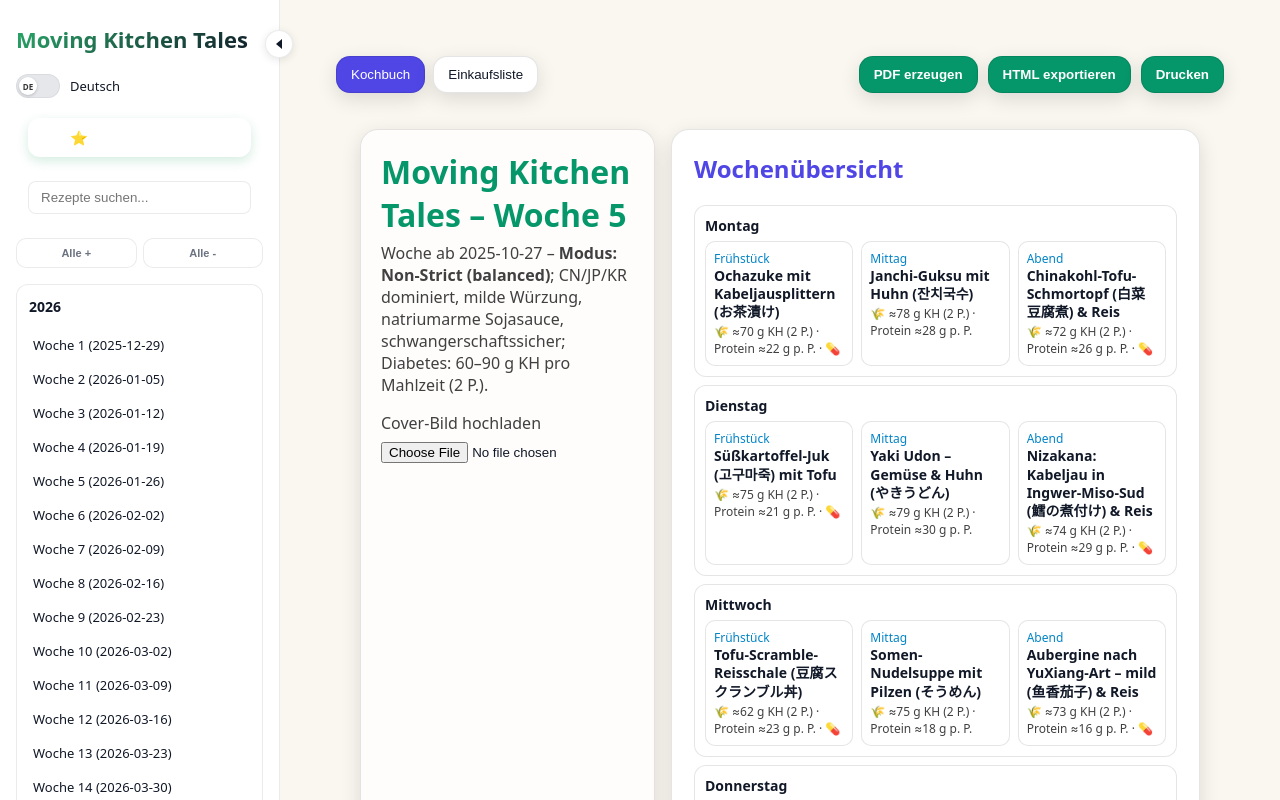
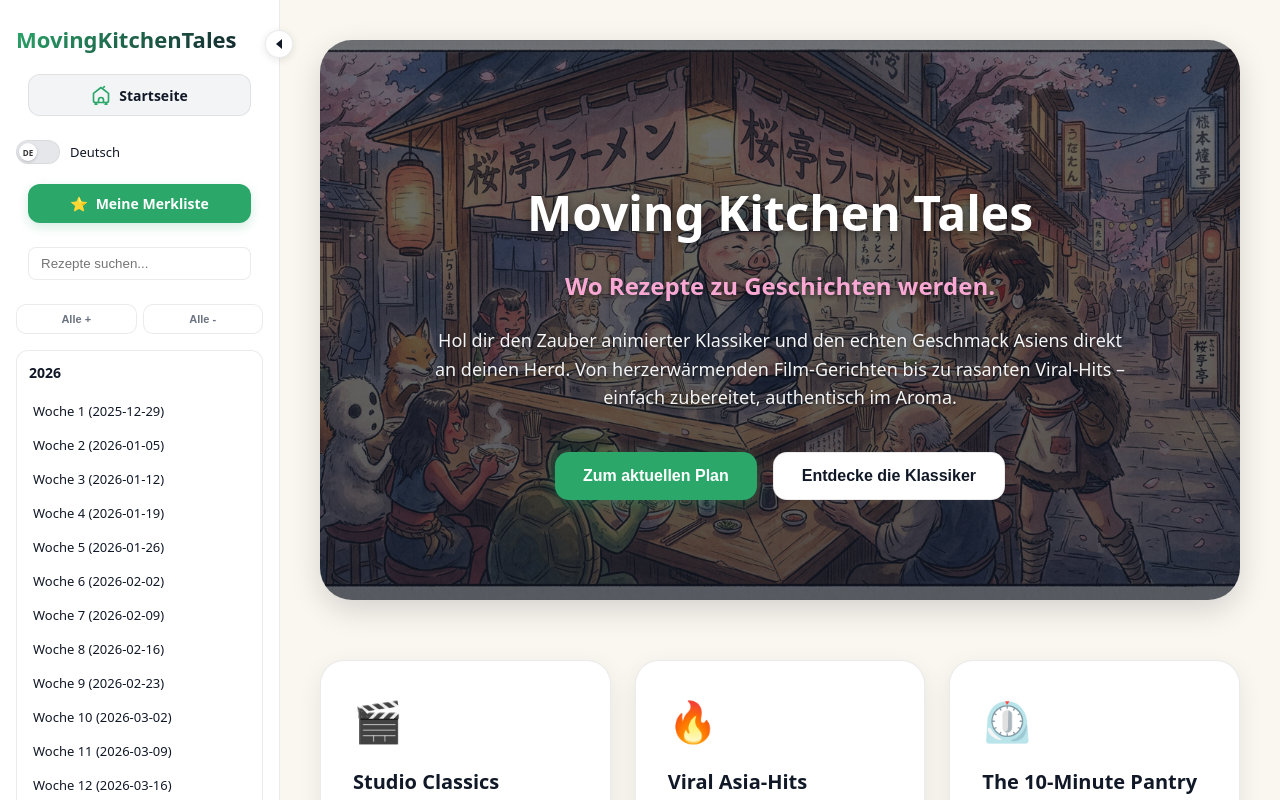
Before and after one commit to aeon022/ghibli-kitchen-viewer, a React (Vite) app: page / in a window 1280 px wide. Before the commit this address led to /#/plan/woche-5-2025-10-27. Shown: the top 800 px of the page. Built offline with nearby package versions, Linux system fonts and the light colour scheme.

Commit message:
fix: ensure sidebar buttons are visible with explicit background colors

```diff
--- a/src/App.tsx
+++ b/src/App.tsx
@@ -226,10 +226,27 @@ function Sidebar({ plans, collapsed, setCollapsed }: { plans: PlanRecord[], coll
 
       {/* Titel mit Span für Ausblenden */}
       <div className="brand">
-        Moving Kitchen<span className="brand-suffix"> Tales</span>
+        MovingKitchenTales
       </div>
 
       <div className="sidebar-content-scroll">
+        <div className="sidebar-nav-item" style={{ padding: "0 12px 12px" }}>
+          <Link
+            to="/"
+            onClick={handleLinkClick}
+            className="sidebar-home-btn"
+          >
+            <svg width="20" height="20" viewBox="0 0 24 24" fill="none" stroke="currentColor" strokeWidth="2" strokeLinecap="round" strokeLinejoin="round" style={{ color: "var(--accent)" }}>
+              <path d="M3 10l9-7 9 7v9a2 2 0 0 1-2 2H5a2 2 0 0 1-2-2z" />
+              <path d="M9 21v-3a3 3 0 0 1 6 0v3" />
+              <path d="M6 21l-1 2h2" />
+              <path d="M18 21l1 2h-2" />
+              <path d="M15 3l1-1" />
+            </svg>
+            <span className="sidebar-nav-text">{lang === "de" ? "Startseite" : "首页"}</span>
+          </Link>
+        </div>
+
         <div className="sidebar-top">
           <div className="lang-switch-container">
             <div
@@ -251,20 +268,7 @@ function Sidebar({ plans, collapsed, setCollapsed }: { plans: PlanRecord[], coll
           <Link
             to="/bookmarks"
             onClick={handleLinkClick}
-            style={{
-              display: "flex",
-              alignItems: "center",
-              justifyContent: "center",
-              gap: 8,
-              padding: "10px",
-              background: "var(--accent-2)",
-              color: "#fff",
-              borderRadius: "12px",
-              textDecoration: "none",
-              fontWeight: 600,
-              fontSize: 14,
-              boxShadow: "0 4px 12px rgba(42,167,105,0.2)"
-            }}
+            className="sidebar-bookmark-btn"
           >
             <span>⭐</span> <span className="sidebar-nav-text">{lang === "de" ? "Meine Merkliste" : "我的收藏"}</span>
           </Link>
@@ -465,6 +469,86 @@ function BookmarkPage({ plans }: { plans: PlanRecord[] }) {
   );
 }
 
+function HomePage({ plans }: { plans: PlanRecord[] }) {
+  const { lang } = useLang();
+  const navigate = useNavigate();
+  const currentPlan = useMemo(() => pickCurrent(plans, lang), [plans, lang]);
+
+  return (
+    <div className="home-page">
+      {/* Hero Section */}
+      <section className="hero">
+        <div className="hero-content">
+          <h1 className="hero-title">Moving Kitchen Tales</h1>
+          <p className="hero-subtitle">Wo Rezepte zu Geschichten werden.</p>
+          <p className="hero-text">
+            Hol dir den Zauber animierter Klassiker und den echten Geschmack Asiens direkt an deinen Herd.
+            Von herzerwärmenden Film-Gerichten bis zu rasanten Viral-Hits – einfach zubereitet, authentisch im Aroma.
+          </p>
+          <div className="hero-btns">
+            {currentPlan && (
+              <button
+                className="btn-primary"
+                onClick={() => navigate(`/plan/${currentPlan.slug}?lang=${lang}`)}
+              >
+                Zum aktuellen Plan
+              </button>
+            )}
+            <button
+              className="btn-secondary"
+              onClick={() => {
+                const classics = plans.find(p => p.meta.title?.includes("Woche 1") && p.lang === lang);
+                if (classics) navigate(`/plan/${classics.slug}?lang=${lang}`);
+              }}
+            >
+              Entdecke die Klassiker
+            </button>
+          </div>
+        </div>
+      </section>
+
+      {/* Categories */}
+      <section className="categories">
+        <div className="cat-card">
+          <div className="cat-icon">🎬</div>
+          <h3>Studio Classics</h3>
+          <p>Direkt von der Leinwand auf deinen Teller. Erlebe die ikonischen Mahlzeiten, die Kindheitserinnerungen wecken.</p>
+        </div>
+        <div className="cat-card">
+          <div className="cat-icon">🔥</div>
+          <h3>Viral Asia-Hits</h3>
+          <p>Die Trends, die das Netz erobern. Modern, unkompliziert und in wenigen Minuten fertig.</p>
+        </div>
+        <div className="cat-card">
+          <div className="cat-icon">⏲️</div>
+          <h3>The 10-Minute Pantry</h3>
+          <p>Wenn die Zeit knapp ist, aber der Anspruch hoch bleibt. Schnelle asiatische Hausmannskost für jeden Tag.</p>
+        </div>
+      </section>
+
+      {/* About Section */}
+      <section className="about-section">
+        <div className="about-content">
+          <p className="quote">
+            "Essen ist in unseren liebsten Filmen oft mehr als nur Nahrung – es ist Trost, Abenteuer und Gemeinschaft."
+          </p>
+          <p>
+            <strong>Moving Kitchen Tales</strong> ist eine Sammlung für alle, die diese besondere Atmosphäre in den eigenen vier Wänden nachempfinden wollen.
+            Wir konzentrieren uns auf das Wesentliche: frische Zutaten, einfache Handgriffe und Gerichte, die Seele und Geist guttun.
+          </p>
+          <div className="teaser">
+            Bereit für deine eigene kulinarische Reise? Such dir ein Kapitel aus und fang an zu kochen.
+          </div>
+        </div>
+      </section>
+
+      <footer className="home-footer">
+        <p><em>"Jede Schüssel ein Kapitel. Jeder Bissen eine Reise."</em></p>
+      </footer>
+    </div>
+  );
+}
+
 function PlanPage({ plans }: { plans: PlanRecord[] }) {
   const { slug = "" } = useParams();
   const { lang } = useLang();
@@ -529,10 +613,10 @@ export default function App() {
 
         <main className="main">
           <Routes>
-            <Route path="/" element={<HomeRedirect plans={plans} />} />
+            <Route path="/" element={<HomePage plans={plans} />} />
             <Route path="/bookmarks" element={<BookmarkPage plans={plans} />} />
             <Route path="/plan/:slug" element={<PlanPage plans={plans} />} />
-            <Route path="*" element={<HomeRedirect plans={plans} />} />
+            <Route path="*" element={<HomePage plans={plans} />} />
           </Routes>
         </main>
         <BackToTop />
--- a/src/styles/app.css
+++ b/src/styles/app.css
@@ -7,7 +7,9 @@
   --border: rgba(0,0,0,.08);
   --shadow: 0 8px 24px rgba(0,0,0,.08);
   --accent: #2aa769;
+  --accent-2: #2aa769;
   --accent-light: #EEF8F3;
+  --accent-warm: #e07a9a;
   --sidebar-w: 280px;
   --sidebar-w-collapsed: 68px;
 }
@@ -48,7 +50,7 @@ a { color: inherit; }
   z-index: 100;
   display: flex;
   flex-direction: column;
-  overflow: visible; /* Important: allow toggle button to peek out */
+  overflow: visible;
 }
 
 .sidebar-content-scroll {
@@ -58,16 +60,9 @@ a { color: inherit; }
   padding: 0 16px 24px;
 }
 
-.app-shell.collapsed .sidebar {
-  padding: 0;
-  align-items: center;
-}
+.app-shell.collapsed .sidebar { padding: 0; align-items: center; }
+.app-shell.collapsed .sidebar-content-scroll { display: none !important; }
 
-.app-shell.collapsed .sidebar-content-scroll {
-  display: none !important; /* Hide everything except title */
-}
-
-/* Titles/Brand */
 .brand {
   font-weight: 800;
   font-size: 22px;
@@ -87,38 +82,19 @@ a { color: inherit; }
 }
 .app-shell.collapsed .brand-suffix { display: none; }
 
-/* --- Desktop Toggle Button --- */
 .sidebar-toggle-btn.desktop-toggle {
-  position: absolute;
-  top: 30px;
-  right: -14px;
-  width: 28px;
-  height: 28px;
-  background: #fff;
-  border: 1px solid var(--border);
-  border-radius: 50%;
-  display: flex;
-  align-items: center;
-  justify-content: center;
-  cursor: pointer;
-  box-shadow: 0 2px 8px rgba(0,0,0,0.1);
-  z-index: 1000; /* Higher than sidebar content */
-  transition: transform 0.2s, background 0.2s;
+  position: absolute; top: 30px; right: -14px;
+  width: 28px; height: 28px; background: #fff;
+  border: 1px solid var(--border); border-radius: 50%;
+  display: flex; align-items: center; justify-content: center;
+  cursor: pointer; box-shadow: 0 2px 8px rgba(0,0,0,0.1);
+  z-index: 1000; transition: transform 0.2s, background 0.2s;
 }
 .sidebar-toggle-btn.desktop-toggle:hover { transform: scale(1.1); background: var(--accent-light); }
 
-.toggle-icon {
-  width: 0; height: 0;
-  border-top: 5px solid transparent;
-  border-bottom: 5px solid transparent;
-  border-right: 6px solid var(--text);
-}
-.app-shell.collapsed .toggle-icon {
-  border-right: none;
-  border-left: 6px solid var(--text);
-}
+.toggle-icon { width: 0; height: 0; border-top: 5px solid transparent; border-bottom: 5px solid transparent; border-right: 6px solid var(--text); }
+.app-shell.collapsed .toggle-icon { border-right: none; border-left: 6px solid var(--text); }
 
-/* --- Language Toggle (Desktop) --- */
 .sidebar-top { margin-bottom: 20px; }
 .lang-switch-container { display: flex; align-items: center; gap: 10px; margin-bottom: 12px; }
 .lang-toggle {
@@ -138,7 +114,6 @@ a { color: inherit; }
 .lang-toggle[data-lang="zh"] .lang-toggle-handle { transform: translateX(20px); }
 .lang-toggle-handle::after { content: attr(data-text); }
 
-/* --- Controls & Buttons --- */
 .year-controls { display: flex; gap: 6px; margin-bottom: 16px; }
 .small-btn {
   flex: 1; padding: 8px; border-radius: 10px;
@@ -149,16 +124,53 @@ a { color: inherit; }
 .small-btn:hover { background: var(--accent-light); border-color: var(--accent); color: var(--accent); }
 
 .sidebar-nav-item { margin-bottom: 12px; }
+
+.sidebar-home-btn {
+  display: flex;
+  align-items: center;
+  justify-content: center;
+  gap: 8px;
+  padding: 10px;
+  background: #f3f4f6;
+  color: #111827 !important;
+  border-radius: 12px;
+  border: 1px solid var(--border);
+  text-decoration: none;
+  font-weight: 600;
+  font-size: 14px;
+  transition: all 0.2s;
+}
+.sidebar-home-btn:hover {
+  background: #e5e7eb;
+  transform: translateY(-1px);
+}
+
+.sidebar-bookmark-btn {
+  display: flex;
+  align-items: center;
+  justify-content: center;
+  gap: 8px;
+  padding: 10px;
+  background: #2aa769; /* Explicit Green */
+  color: #fff !important;
+  border-radius: 12px;
+  text-decoration: none;
+  font-weight: 600;
+  font-size: 14px;
+  box-shadow: 0 4px 12px rgba(42,167,105,0.2);
+  transition: all 0.2s;
+}
+.sidebar-bookmark-btn:hover {
+  transform: translateY(-1px);
+  filter: brightness(1.1);
+}
 .app-shell.collapsed .sidebar-nav-item .sidebar-nav-text { display: none; }
 
 .year { margin-bottom: 8px; border: 1px solid var(--border); border-radius: 12px; overflow: hidden; background: #fff; }
 .year summary { padding: 12px; font-weight: 700; font-size: 14px; cursor: pointer; list-style: none; user-select: none; }
 .year summary:hover { background: rgba(0,0,0,0.02); }
 .year-list { list-style: none; padding: 0 6px 8px; margin: 0; }
-.year-list li a {
-  display: block; padding: 8px 10px; border-radius: 8px;
-  text-decoration: none; font-size: 13px; transition: all 0.2s;
-}
+.year-list li a { display: block; padding: 8px 10px; border-radius: 8px; text-decoration: none; font-size: 13px; transition: all 0.2s; }
 .year-list li a:hover { background: var(--accent-light); color: var(--accent); }
 
 /* --- Main Content --- */
@@ -166,16 +178,80 @@ a { color: inherit; }
 .main-inner { max-width: 1000px; margin: 0 auto; }
 
 .back-to-top {
-  position: fixed; bottom: 30px; right: 30px;
-  width: 48px; height: 48px; border-radius: 50%;
-  background: #fff; border: 1px solid var(--border);
-  box-shadow: 0 4px 14px rgba(0,0,0,0.1);
-  display: flex; align-items: center; justify-content: center;
-  cursor: pointer; z-index: 90; opacity: 0; visibility: hidden;
-  color: var(--text); transition: all 0.3s;
+  position: fixed; bottom: 30px; right: 30px; width: 48px; height: 48px; border-radius: 50%;
+  background: #fff; border: 1px solid var(--border); box-shadow: 0 4px 14px rgba(0,0,0,0.1);
+  display: flex; align-items: center; justify-content: center; cursor: pointer; z-index: 90;
+  opacity: 0; visibility: hidden; color: var(--text); transition: all 0.3s;
 }
 .back-to-top.visible { opacity: 1; visibility: visible; }
 .arrow-up { display: inline-block; width: 0; height: 0; border-left: 6px solid transparent; border-right: 6px solid transparent; border-bottom: 8px solid currentColor; }
+
+/* --- HOME PAGE STYLES --- */
+.home-page { padding-bottom: 80px; }
+
+.hero {
+  padding: 100px 20px;
+  text-align: center;
+  background-color: var(--panel);
+  background-image: linear-gradient(rgba(17, 24, 39, 0.6), rgba(17, 24, 39, 0.7)), url('/hero-bg.webp');
+  background-size: cover;
+  background-position: center;
+  border-radius: 32px;
+  margin-bottom: 60px;
+  box-shadow: 0 10px 30px rgba(0,0,0,0.15);
+}
+
+.hero-title {
+  font-size: 48px;
+  font-weight: 900;
+  margin-bottom: 8px;
+  color: #ffffff;
+  text-shadow: 0 2px 8px rgba(0,0,0,0.5);
+}
+.hero-subtitle {
+  font-size: 24px;
+  color: #f9a8d4; /* Helles Pink/Sakura-Farbe */
+  font-weight: 600;
+  margin-bottom: 24px;
+  text-shadow: 0 2px 4px rgba(0,0,0,0.5);
+}
+.hero-text {
+  max-width: 700px;
+  margin: 0 auto 40px;
+  font-size: 18px;
+  line-height: 1.6;
+  color: #f3f4f6;
+  text-shadow: 0 1px 3px rgba(0,0,0,0.5);
+}
+
+.hero-btns { display: flex; gap: 16px; justify-content: center; flex-wrap: wrap; }
+.btn-primary, .btn-secondary {
+  padding: 14px 28px; border-radius: 14px; font-weight: 700; font-size: 16px; cursor: pointer; transition: all 0.2s; border: none;
+}
+.btn-primary { background: var(--accent); color: white; box-shadow: 0 4px 15px rgba(42,167,105,0.3); }
+.btn-primary:hover { transform: translateY(-2px); box-shadow: 0 6px 20px rgba(42,167,105,0.4); }
+.btn-secondary { background: white; color: var(--text); border: 1px solid var(--border); }
+.btn-secondary:hover { background: var(--accent-light); }
+
+.categories {
+  display: grid; grid-template-columns: repeat(auto-fit, minmax(280px, 1fr)); gap: 24px; margin-bottom: 80px;
+}
+.cat-card {
+  padding: 32px; background: white; border-radius: 24px; border: 1px solid var(--border); box-shadow: var(--shadow); transition: transform 0.2s;
+}
+.cat-card:hover { transform: translateY(-5px); }
+.cat-icon { font-size: 40px; margin-bottom: 16px; }
+.cat-card h3 { font-size: 20px; margin-bottom: 12px; color: var(--text); }
+.cat-card p { font-size: 15px; line-height: 1.5; color: var(--muted); }
+
+.about-section {
+  max-width: 800px; margin: 0 auto 80px; text-align: center; padding: 40px; background: white; border-radius: 32px; border: 1px solid var(--border);
+}
+.quote { font-size: 22px; font-style: italic; color: var(--accent); margin-bottom: 24px; font-weight: 500; }
+.about-section p { font-size: 17px; line-height: 1.7; color: var(--text); margin-bottom: 24px; }
+.teaser { font-weight: 700; color: var(--accent-warm); font-size: 18px; }
+
+.home-footer { text-align: center; color: var(--muted); border-top: 1px solid var(--border); padding-top: 40px; }
 
 /* --- MOBILE OPTIMIERUNGEN --- */
 @media (max-width: 768px) {
@@ -212,36 +288,38 @@ a { color: inherit; }
     background: #fff;
   }
 
-  .sidebar-content-scroll {
-    display: block !important;
-    padding: 16px;
-  }
-
+  .sidebar-content-scroll { display: block !important; padding: 16px; }
   .app-shell:not(.collapsed) .sidebar { left: 0; }
 
-  .main { padding: 75px 0 40px !important; }
+  .main { padding: 75px 8px 40px !important; }
   .main-inner { width: 100% !important; max-width: 100% !important; padding: 0 !important; }
 
-  /* Container-Reset */
   #kochbuch-root, #ghk-content, .day-section, .page {
     width: 100% !important; padding: 0 !important; margin: 0 !important;
     background: transparent !important; border: none !important; box-shadow: none !important;
   }
 
-  /* Karten */
   .meal-card, .RecipeCard {
-    width: calc(100% - 16px) !important; margin: 0 auto 24px !important;
+    width: 100% !important; margin: 0 auto 24px !important;
     padding: 16px !important; background: #fff !important;
     border: 1px solid var(--border) !important; border-radius: 20px !important;
     box-shadow: 0 4px 15px rgba(0,0,0,0.05) !important;
   }
+
+  .hero { padding: 40px 16px; margin-bottom: 40px; }
+  .hero-title { font-size: 32px; color: #fff; }
+  .hero-subtitle { font-size: 18px; color: #f9a8d4; }
+  .hero-text { font-size: 15px; color: #f3f4f6; }
+  .categories { gap: 16px; }
+  .cat-card { padding: 24px; }
+  .about-section { padding: 24px; margin-bottom: 40px; }
+  .quote { font-size: 18px; }
 
   .day-section h2 { padding: 0 16px 8px !important; font-size: 20px !important; }
   .ghk-art { margin: -16px -16px 12px -16px !important; border-radius: 20px 20px 0 0 !important; }
 
   .back-to-top { z-index: 2000 !important; bottom: 20px; right: 20px; opacity: 1 !important; visibility: visible !important; }
 
-  /* Backdrop */
   .app-shell:not(.collapsed)::after {
     content: ""; position: fixed; inset: 60px 0 0 0;
     background: rgba(0,0,0,0.3); backdrop-filter: blur(2px); z-index: 90;
```
Also changed, not shown: public/hero-bg.webp (added).
